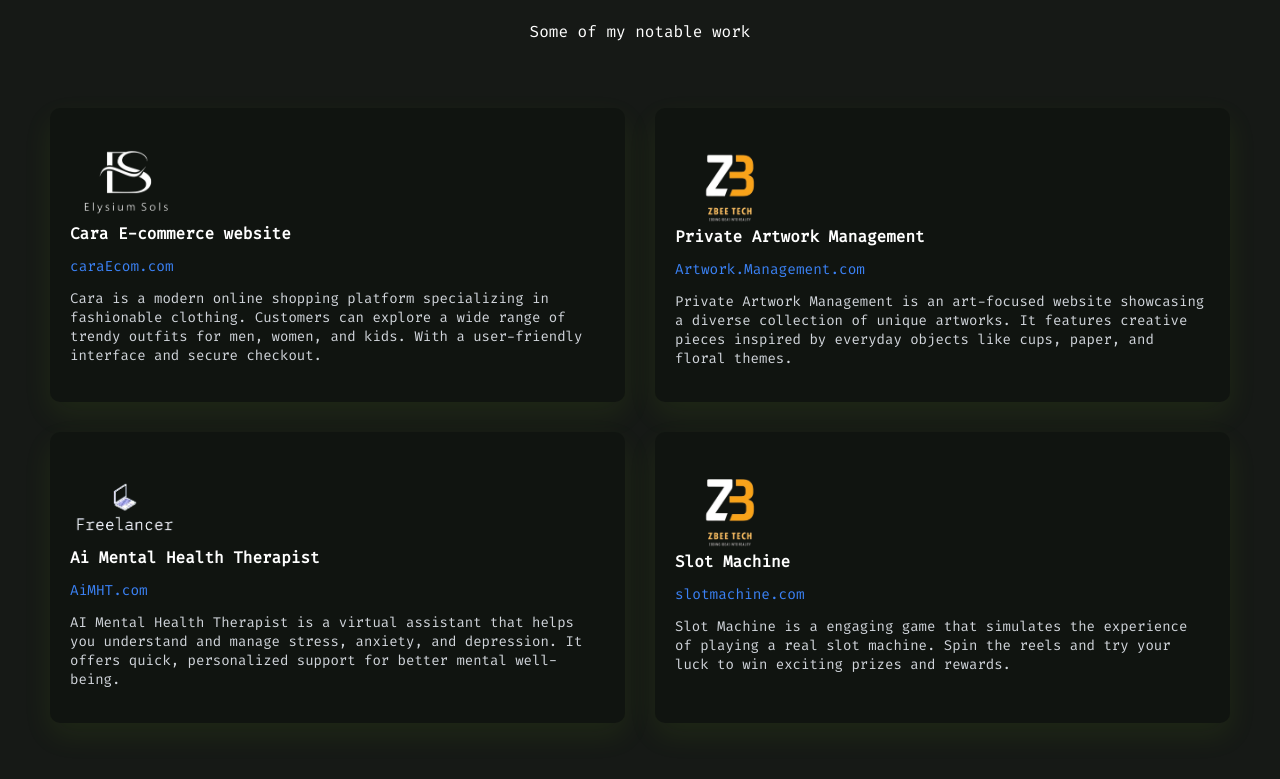
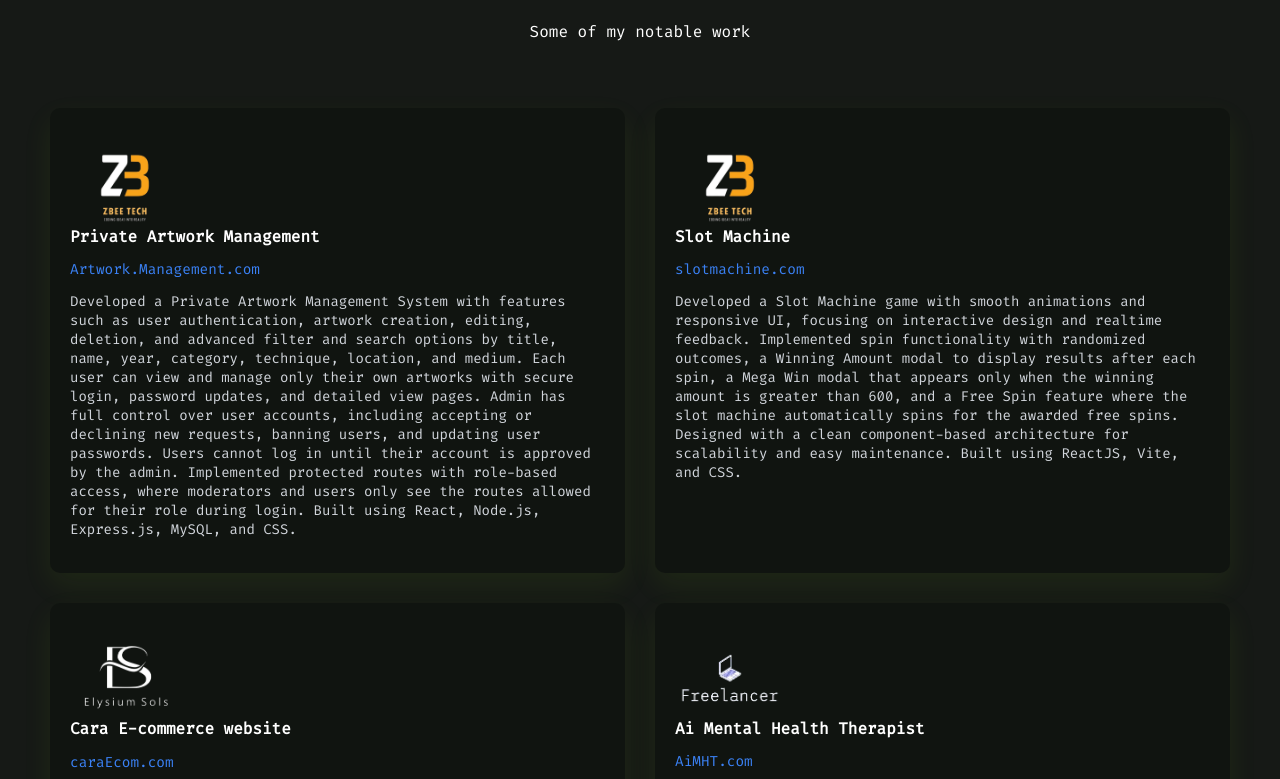
Before and after one commit to Usman-Javed-07/Usman-Portfolio, a React (Vite) app: page / in a window 1280 px wide. Shown: the part 1874-2653 px from the top of the page. Built offline with nearby package versions, Linux system fonts and the light colour scheme.

Commit message:
update experience card design

```diff
--- a/src/App.css
+++ b/src/App.css
@@ -777,6 +777,12 @@ body {
   display: flex;
   align-items: center;
 }
+@media screen and (max-width: 320px) {
+  .company-logo--img {
+    flex-direction: column;
+    align-items: flex-start;
+  }
+}
 .company-logo--img img {
   width: 80px;
   height: auto;
--- a/src/App.jsx
+++ b/src/App.jsx
@@ -19,45 +19,48 @@ import Typewriter from "./Typewriter.jsx";
 import ExperienceCard from "./ExperienceCard";
 
 const projectsData = [
+    {
+    image: "./images/zbeelogo.png",
+    title: "Private Artwork Management",
+    link: "https://github.com/Usman-Javed-07/Artwork-management-frontend",
+    displayLink: "Artwork.Management.com",
+    text: "Private Repository",
+    description:
+      "Developed a Private Artwork Management System with features such as user authentication, artwork creation, editing, deletion, and advanced filter and search options by title, name, year, category, technique, location, and medium. Each user can view and manage only their own artworks with secure login, password updates, and detailed view pages. Admin has full control over user accounts, including accepting or declining new requests, banning users, and updating user passwords. Users cannot log in until their account is approved by the admin. Implemented protected routes with role-based access, where moderators and users only see the routes allowed for their role during login. Built using React, Node.js, Express.js, MySQL, and CSS.",
+  },
+ {
+    image: "./images/zbeelogo.png",
+    title: "Slot Machine",
+    link: "https://github.com/Usman-Javed-07/Slot-machine",
+    displayLink: "slotmachine.com",
+    description:
+      "Developed a Slot Machine game with smooth animations and responsive UI, focusing on interactive design and realtime feedback. Implemented spin functionality with randomized outcomes, a Winning Amount modal to display results after each spin, a Mega Win modal that appears only when the winning amount is greater than 600, and a Free Spin feature where the slot machine automatically spins for the awarded free spins. Designed with a clean component-based architecture for scalability and easy maintenance. Built using ReactJS, Vite, and CSS.",
+  },
   {
     image: "./images/solslogo.png",
     title: "Cara E-commerce website",
     link: "https://github.com/Usman-Javed-07/Html-Css-design-6",
     displayLink: "caraEcom.com",
     description:
-      "Cara is a modern online shopping platform specializing in fashionable clothing. Customers can explore a wide range of trendy outfits for men, women, and kids. With a user-friendly interface and secure checkout.",
+      "Cara is an e-commerce website with a simple and responsive design. It includes features like adding and removing items from the cart, saving products to favorites, checkout, and payment options. Users can search for products, apply filters, and browse easily with a smooth shopping experience. Built using HTML, CSS, JavaScript, Node.js, Express.js, Tailwind CSS, CSS and MongoDB..",
   },
-  {
-    image: "./images/zbeelogo.png",
-    title: "Private Artwork Management",
-    link: "https://github.com/Usman-Javed-07/Artwork-management-frontend",
-    displayLink: "Artwork.Management.com",
-    description:
-      "Private Artwork Management is an art-focused website showcasing a diverse collection of unique artworks. It features creative pieces inspired by everyday objects like cups, paper, and floral themes.",
-  },
+
   {
     image: "./images/freelancerlogo.png",
     title: "Ai Mental Health Therapist",
     link: "https://github.com/Usman-Javed-07/Ai-mental-Health-Frontend",
     displayLink: "AiMHT.com",
     description:
-      "AI Mental Health Therapist is a virtual assistant that helps you understand and manage stress, anxiety, and depression. It offers quick, personalized support for better mental well-being.",
+      "Built a Mental Health Therapist platform that provides users with an AI-powered chatbot to support their mental health concerns. Users can ask about stress, anxiety, or depression and receive personalized responses. The platform also recommends songs, videos, and articles based on each user’s needs, offering a holistic approach to mental well-being. Developed using React, Node.js,Express.js, CSS and MongoDB.",
   },
-  {
-    image: "./images/zbeelogo.png",
-    title: "Slot Machine",
-    link: "https://github.com/Usman-Javed-07/Slot-machine",
-    displayLink: "slotmachine.com",
-    description:
-      "Slot Machine is a engaging game that simulates the experience of playing a real slot machine. Spin the reels and try your luck to win exciting prizes and rewards.",
-  },
+
   {
     image: "./images/zbeelogo.png",
     title: "4 week Qtr",
     link: "https://github.com/Usman-Javed-07/4-week-qtr",
     displayLink: "weekQtr.com",
     description:
-      "4 Week QTR is a personalized routine management project where users can set monthly goals, daily targets, and receive 3 customizable notifications per day at preferred times.",
+      "Built a 4-Week-Qtr Goal Tracker that allows users to create and manage weekly goals while keeping track of their progress over time. The system sends notifications four times a day based on the user’s goal date, helping them stay on track and consistent. It includes secure authentication, goal management features like add, edit, and delete, and real-time reminders for better productivity. Designed with a clean and responsive interface to make goal tracking simple and effective. Developed using Angular, Node.js,Express.js, CSS and MySQL..",
   },
   {
     image: "./images/solslogo.png",
@@ -65,7 +68,7 @@ const projectsData = [
     link: "https://github.com/Usman-Javed-07/quizzicalApp",
     displayLink: "quizzical.com",
     description:
-      "Quizzical is a quiz app with subjects like Computer Science, Music, Animals, Sports, and more. It shows user scores and correct answers at the end, helping users test and improve their knowledge.",
+      " Built a dynamic quiz application that fetches data from an API and provides multiple categories including Entertainment, Music, Education, and Cricket. Implemented randomized question selection to ensure a unique experience each time the quiz is taken. Added functionality to calculate and display the final score out of the total marks at the end of the quiz. Developed using JavaScript, HTML, CSS, and Tailwind CSS.",
   },
   {
     image: "./images/solslogo.png",
@@ -113,7 +116,7 @@ const projectsData = [
     link: "https://github.com/Usman-Javed-07/clothing-store-backend",
     displayLink: "ClothingStore.com",
     description:
-      "Clothing Store is an e-commerce website where users can browse and purchase apparel online, add items to their cart, and complete secure payments with ease.",
+      "Built a full featured e-commerce clothing store with user authentication, protected routes for users, a shopping cart, checkout system, and an admin panel to manage products, orders, and users. Added search functionality to help users find products easily and designed a responsive interface that works smoothly with the backend for a better shopping experience. Developed using HTML, CSS, JavaScript, Node.js, Express.js and MySQL.",
   },
   {
     image: "./images/zbeelogo.png",
@@ -221,9 +224,13 @@ const ProjectCard = ({ project }) => (
   <div className="project-card">
     <img src={project.image} alt={project.title} />
     <h4>{project.title}</h4>
-    <a href={project.link} target="_blank" rel="noopener noreferrer">
+    <div>
+<a href={project.link} target="_blank" rel="noopener noreferrer">
       {project.displayLink}
     </a>
+    {/* <span>{project.text}</span> */}
+    </div>
+
     <p>{project.description}</p>
   </div>
 );
@@ -309,7 +316,7 @@ function App() {
             <li className="resume-link">
               <a
                 className="resume"
-                href="/Usman javed(web developer).pdf"
+                href="/Usman Javed (Software Engineer).pdf"
                 target="_blank"
                 rel="noopener noreferrer"
               >
```
Also changed, not shown: 2 other files (tests, documents, lock files or other folders).
